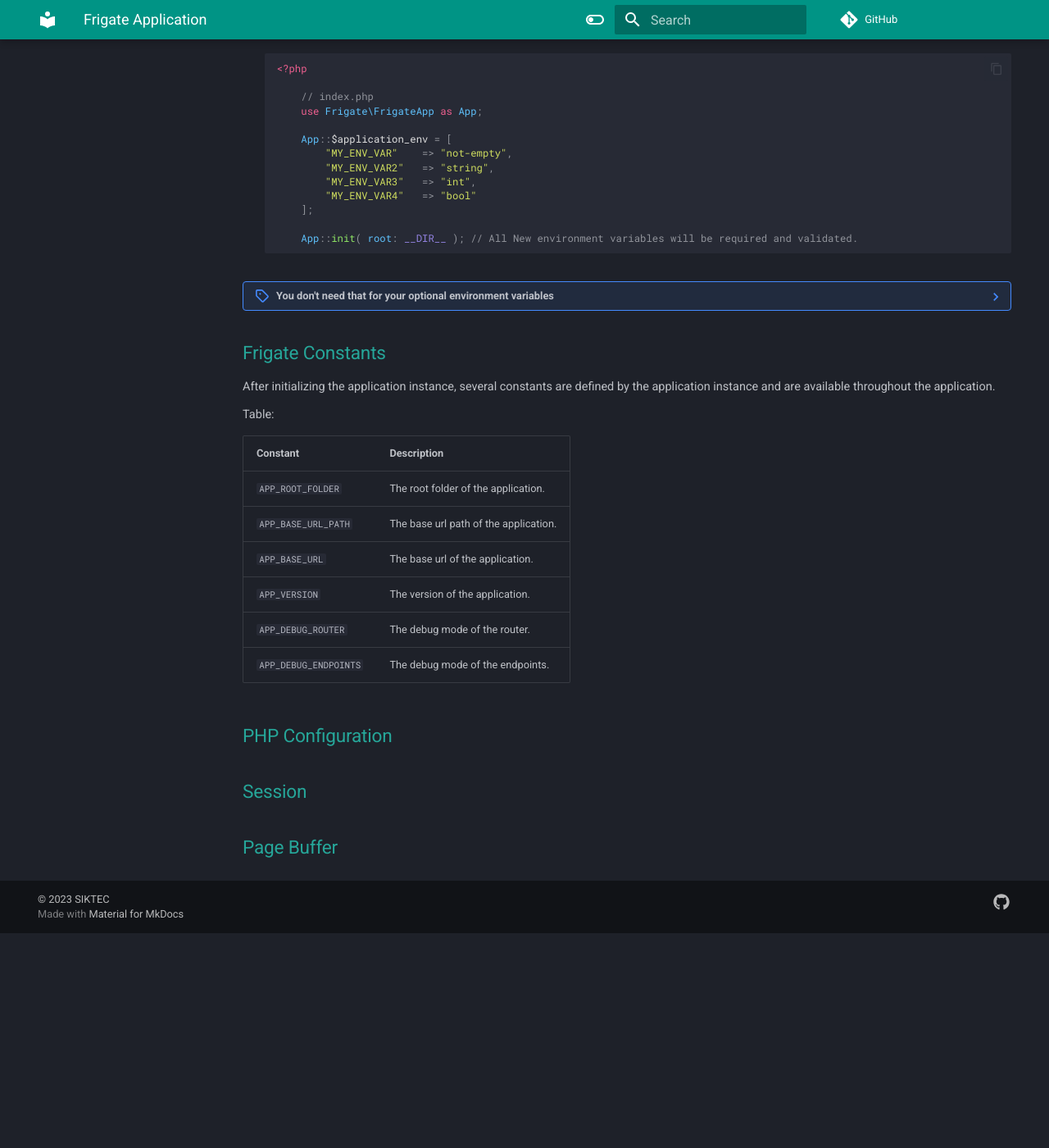
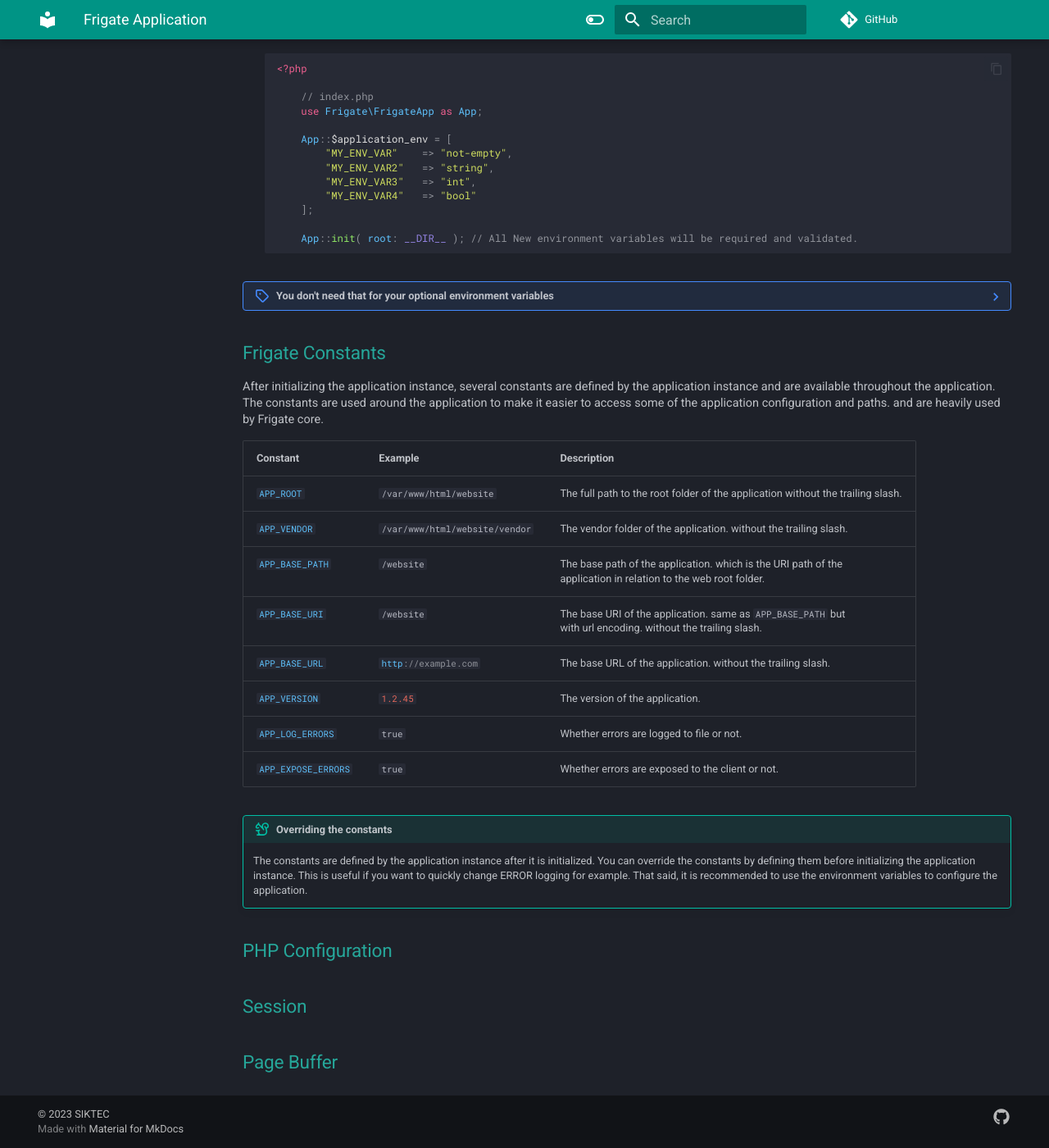
Before and after one commit to siktec-lab/Frigate, an MkDocs documentation site: the page built from docs/Documentation/frigate-app.md, in a window 1280 px wide and 1400 px high, scrolled down 3472 px. Shown: the whole window at 82% size. Built offline with MkDocs 1.6.1 and Material for MkDocs 9.7.7, drawn with Linux system fonts in a browser that asks for light colours; comment, search, counter and statistics services are not loaded; before the commit the page ends 4610 px from its top, so only the background shows below that.

Commit message:
constants docs

```diff
--- a/docs/Documentation/frigate-app.md
+++ b/docs/Documentation/frigate-app.md
@@ -209,17 +209,21 @@ This can be achieved in to ways:
 ## Frigate Constants
 
 After initializing the application instance, several constants are defined by the application instance and are available throughout the application.
+The constants are used around the application to make it easier to access some of the application configuration and paths. and are heavily used by Frigate core.
 
-Table:
+| Constant                  | Example                             | Description |
+| :------------------------ | :---------------------------------- | :---------- |
+| `#!js APP_ROOT`           | `#!js /var/www/html/website`        | The full path to the root folder of the application without the trailing slash. |
+| `#!js APP_VENDOR`         | `#!js /var/www/html/website/vendor` | The vendor folder of the application. without the trailing slash.               |
+| `#!js APP_BASE_PATH`      | `#!js /website`                     | The base path of the application. which is the URI path of the<br/> application in relation to the web root folder. |
+| `#!js APP_BASE_URI`       | `#!js /website`                     | The base URI of the application. same as `APP_BASE_PATH` but<br/> with url encoding. without the trailing slash. |
+| `#!js APP_BASE_URL`       | `#!js http://example.com`           | The base URL of the application. without the trailing slash.                    |
+| `#!js APP_VERSION`        | `#!js 1.2.45`                       | The version of the application.                                                 |
+| `#!js APP_LOG_ERRORS`     | `#!js true`                         | Whether errors are logged to file or not.                                       |
+| `#!js APP_EXPOSE_ERRORS`  | `#!js true`                         | Whether errors are exposed to the client or not.                                |
 
-| Constant | Description |
-| -------- | ----------- |
-| `APP_ROOT_FOLDER` | The root folder of the application. |
-| `APP_BASE_URL_PATH` | The base url path of the application. |
-| `APP_BASE_URL` | The base url of the application. |
-| `APP_VERSION` | The version of the application. |
-| `APP_DEBUG_ROUTER` | The debug mode of the router. |
-| `APP_DEBUG_ENDPOINTS` | The debug mode of the endpoints. |
+!!! tip "Overriding the constants"
+    The constants are defined by the application instance after it is initialized. You can override the constants by defining them before initializing the application instance. This is useful if you want to quickly change ERROR logging for example. That said, it is recommended to use the environment variables to configure the application.
 
 ## PHP Configuration
 
```
